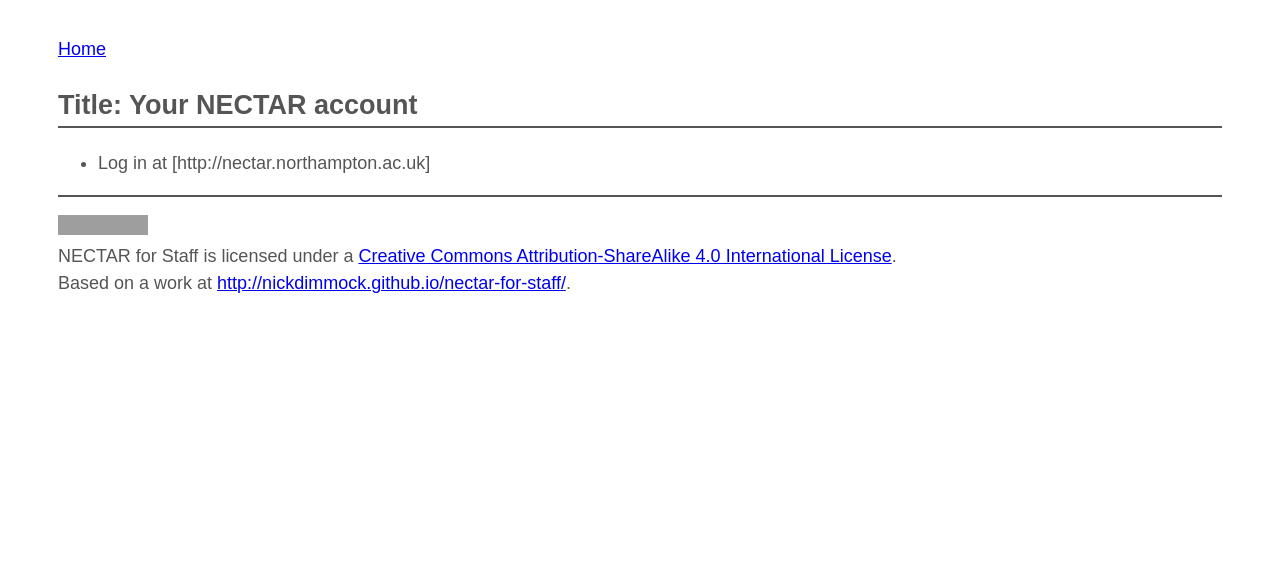
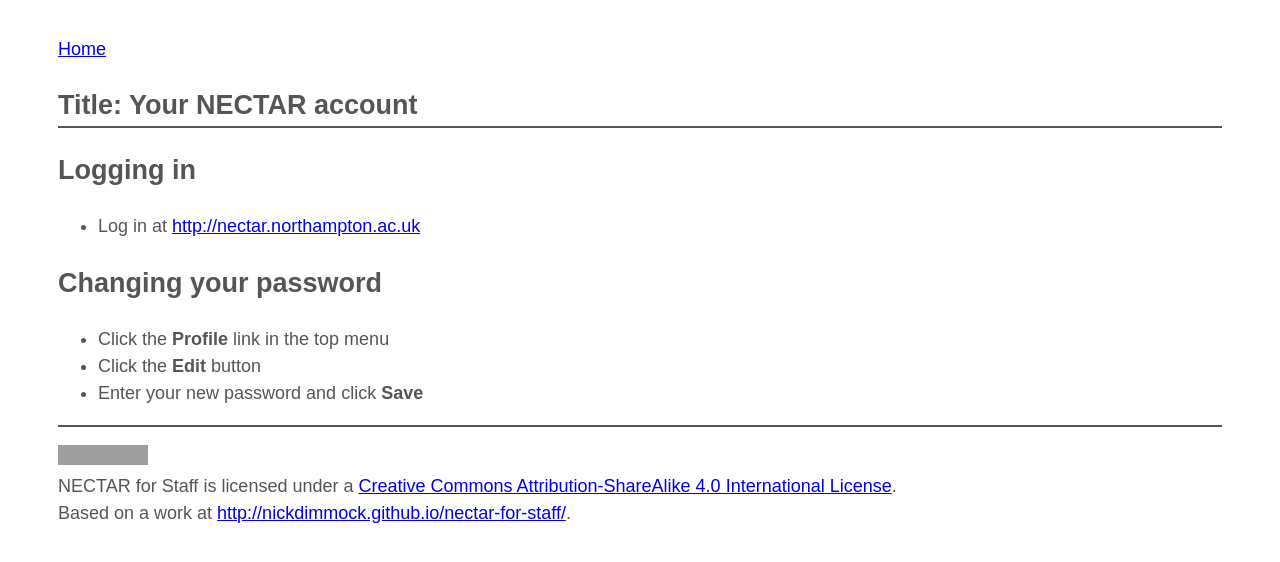
Before and after one commit to NickDimmock/nectar-for-staff-old, a Jekyll site: the page built from your-account.md, in a window 1280 px wide. Shown: the top 562 px of the page. Built offline with Jekyll 4.4.1, drawn with Linux system fonts in a browser that asks for light colours; Markdown is read by kramdown in place of the engine named in the settings; grey boxes are pictures that could not be loaded.

Commit message:
Account info changes

```diff
--- a/your-account.md
+++ b/your-account.md
@@ -7,4 +7,10 @@ layout: default
 
 #Title: {{ page.title }}
 
-- Log in at [http://nectar.northampton.ac.uk]
+##Logging in
+- Log in at <http://nectar.northampton.ac.uk>
+
+##Changing your password
+- Click the **Profile** link in the top menu
+- Click the **Edit** button
+- Enter your new password and click **Save**
```
